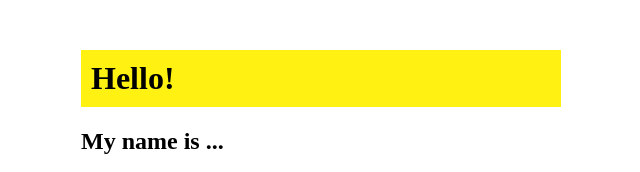
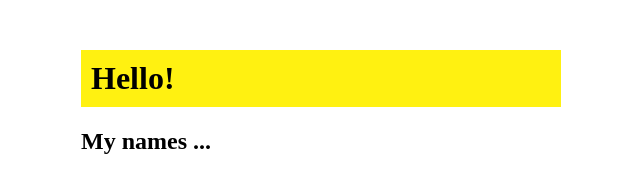
Before and after one commit to sanikavidh8/basics-of-html-css, a plain HTML site: page index.html in a window 1280 px wide. Shown: the top 172 px of the page, 319-959 px from the left. Drawn offline with Linux system fonts and the light colour scheme; grey boxes are pictures that could not be loaded; a web font is replaced by a local one.

Commit message:
Update index.html

```diff
--- a/index.html
+++ b/index.html
@@ -14,7 +14,7 @@
   </h1>
 
   <h2>
-    My name is ...
+    My names ...
     </h2>
     <div>
 <iframe src="https://giphy.com/embed/BoGmtAcsj6Zaw"  frameBorder="0" class="giphy-embed" allowFullScreen></iframe>
```
